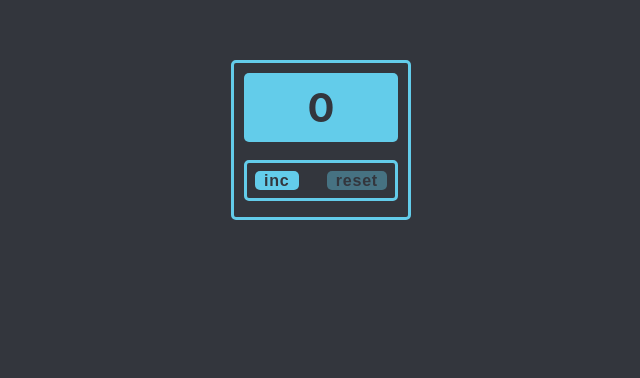
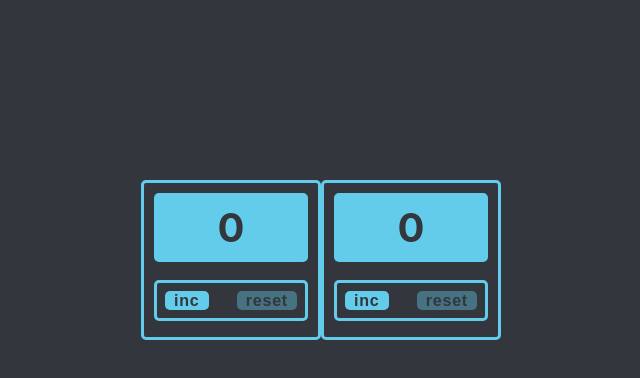
Before and after one commit to irina-lat/my-app-test1, a React (Create React App) app: page / in a window 1280 px wide. Shown: the part 140-518 px from the top of the page, without its empty margins (319-959 px from the left). Built offline with nearby package versions, Linux system fonts and the light colour scheme.

Commit message:
second variant

```diff
--- a/src/App.css
+++ b/src/App.css
@@ -0,0 +1,7 @@
+.app {
+    width: 100%;
+    height: 100vh;
+    display: flex;
+    justify-content: center;
+    align-items: center;
+}
--- a/src/App.tsx
+++ b/src/App.tsx
@@ -1,17 +1,17 @@
 import React, {useState} from 'react';
 import './App.css';
 import Count from "./Count";
-
+import Count2 from "./Count2";
 
 
 function App() {
     return (
-        <div>
+        <div className={"app"}>
             <Count/>
+            <Count2/>
         </div>
     );
 }
 
 
-
 export default App;
--- a/src/Count.css
+++ b/src/Count.css
@@ -10,8 +10,6 @@
     height: 160px;
     padding: 10px;
     color: #33363d;
-    margin: 0 auto;
-    margin-top: 200px;
 }
 
 h1 {
--- a/src/Count.tsx
+++ b/src/Count.tsx
@@ -4,34 +4,22 @@ import './Count.css'
 
 function Count() {
 
-    let [count, setCount] = useState(0)
-
-    const [incrementButton, setIncrementButton] = useState(false)
-    const [resetButton, setResetButton] = useState(true)
+    const [count, setCount] = useState(0)
 
     const increment = () => {
-        const newCount = count + 1
-        setCount(newCount)
-        if (newCount === 5) {
-            setIncrementButton(true)
-        }
-        if (resetButton) {
-            setResetButton(false)
-        }
+        setCount(count + 1)
     }
 
     const reset = () => {
         setCount(0)
-        setIncrementButton(false)
-        setResetButton(true)
     }
 
     return (
         <div className={"count"}>
             <h1 className={count === 5 ? 'red' : ''}>{count}</h1>
             <div className={"wrapButton"}>
-                <button disabled={incrementButton} onClick={increment}>inc</button>
-                <button disabled={resetButton} onClick={reset}>reset</button>
+                <button disabled={count >= 5} onClick={increment}>inc</button>
+                <button disabled={count === 0} onClick={reset}>reset</button>
             </div>
         </div>
     )
--- /dev/null
+++ b/src/Count2.tsx
@@ -0,0 +1,40 @@
+import React, {useState} from "react";
+import './Count.css'
+
+
+function Count2() {
+
+    const [count, setCount] = useState(0)
+
+    const [incrementDisabled, setIncrementDisabled] = useState(false)
+    const [resetDisabled, setResetDisabled] = useState(true)
+
+    const increment = () => {
+        const newCount = count + 1
+        setCount(newCount)
+        if (newCount === 5) {
+            setIncrementDisabled(true)
+        }
+        if (resetDisabled) {
+            setResetDisabled(false)
+        }
+    }
+
+    const reset = () => {
+        setCount(0)
+        setIncrementDisabled(false)
+        setResetDisabled(true)
+    }
+
+    return (
+        <div className={"count"}>
+            <h1 className={count === 5 ? 'red' : ''}>{count}</h1>
+            <div className={"wrapButton"}>
+                <button disabled={incrementDisabled} onClick={increment}>inc</button>
+                <button disabled={resetDisabled} onClick={reset}>reset</button>
+            </div>
+        </div>
+    )
+}
+
+export default Count2
```
